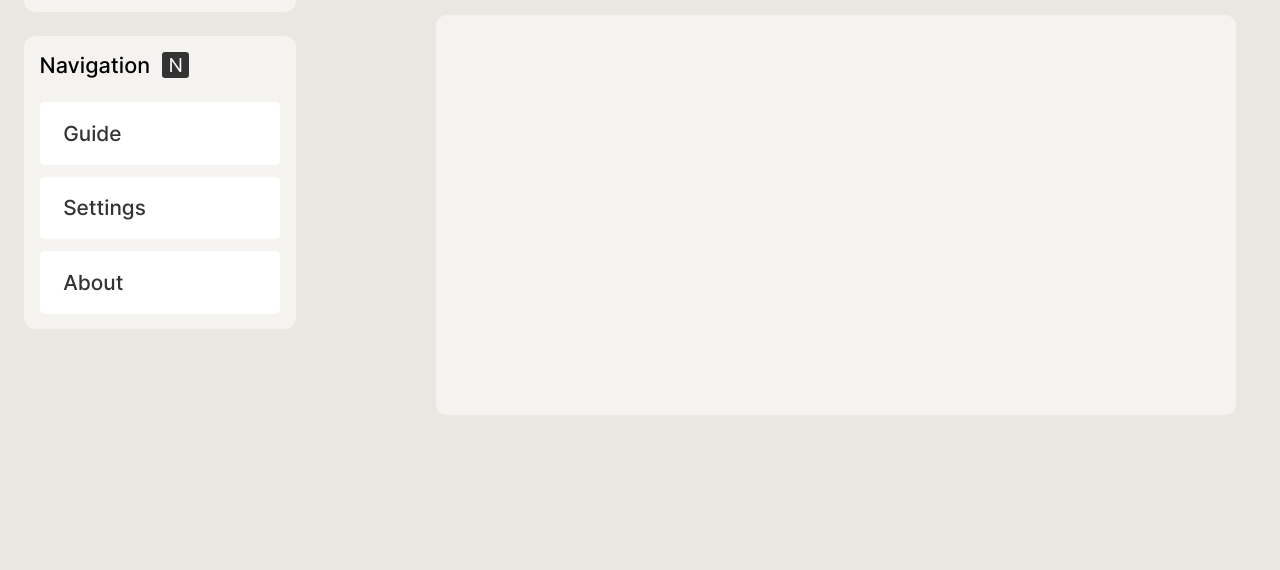
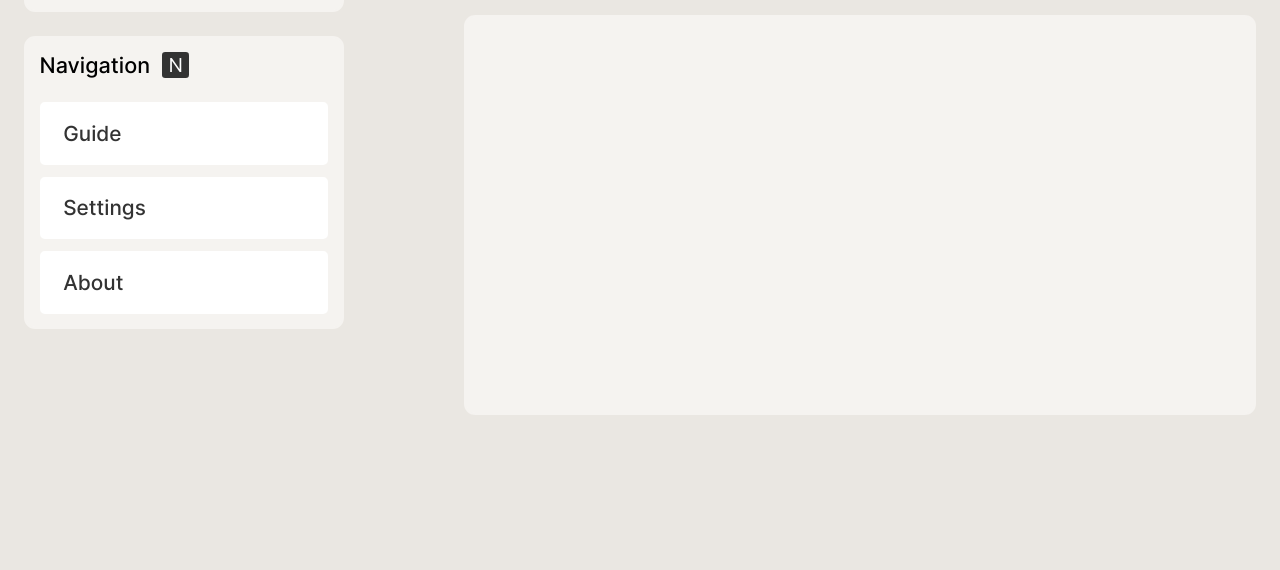
Before and after one commit to richardfxr/web-a11y-starter-guide, a Svelte app: page / in a window 1280 px wide. Shown: the part 230-800 px from the top of the page. Built offline with nearby package versions, Linux system fonts and the light colour scheme.

Commit message:
💄CSS: added sidebar margin vriables

```diff
--- a/src/styles/_variables.scss
+++ b/src/styles/_variables.scss
@@ -17,16 +17,18 @@ $breakpoint-mobile: 650px;
 
 :root {
     /* === CSS VARIABLES ====================== */
-    --max-width: calc(2 * var(--gap-md) + var(--sidebar-width) + var(--gap-xl) + 50rem); // page max width
-    --content-width: calc(100% - ());
+    --max-width: calc(2 * var(--gap-md) + var(--sidebar-width) + var(--gap-xl) + var(--content-width)); // page max width
+    --content-width: 50rem;
     --bwidth-main: 0.15rem;
     --bradius-md: 0.7rem;
     --bradius-sm: 0.3rem;
     --bradius-xs: 0.2rem;
     --box-shadow: 0 0.2rem 1.7rem -0.7rem var(--clr-accent); // interactive element box-shadow
 
-    --sidebar-width: 20rem; // #sidebar (skipLinks and navBar) width
+    --sidebar-width: calc(20rem + var(--gap-md) * 2); // #sidebar (skipLinks and navBar) width
     --sidebar-pad-centered: max(calc((100vw - var(--max-width)) / 2 + var(--gap-md)), var(--gap-md));
+    --sidebar-mar-centered-left: max(calc((100vw - var(--max-width)) / 2), 0px);
+    --sidebar-mar-centered-right: max(calc((100vw - var(--max-width)) / 2 + var(--gap-md) + var(--content-width) + (var(--gap-xl) -var(--gap-md))), calc(var(--gap-md) + var(--content-width) + (var(--gap-xl) -var(--gap-md))));
 
     --pad-xxl: 6rem; // extra extra large padding
     --pad-xl: 4.5rem; // extra large padding
@@ -37,7 +39,7 @@ $breakpoint-mobile: 650px;
     --pad-xxs: 0.4rem; // extra extra small padding
 
     --gap-xl: calc(var(--gap-lg) * 1.5); // sidebar/main gap
-    --gap-lg: 3rem; // main gap size
+    --gap-lg: 3rem; // default set as "medium", overwritten in store.js
     --gap-md: calc(var(--gap-lg) / 2); // page border padding
     --gap-sm: calc(var(--gap-lg) / 3); // region padding
     --gap-xs: calc(var(--gap-lg) / 4); // inner gap size (between elements within a region)
```
